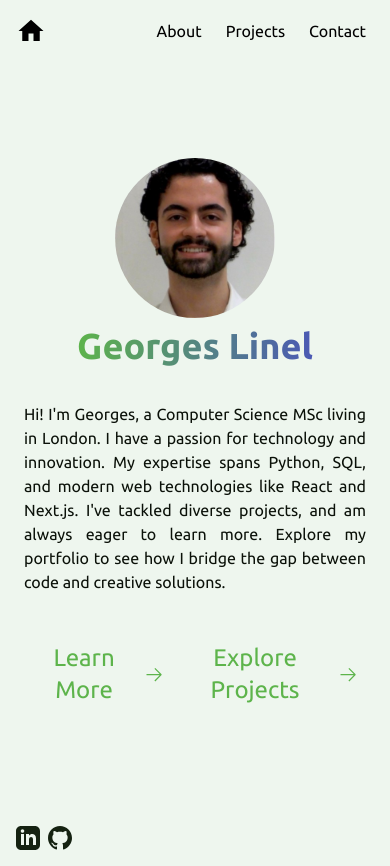
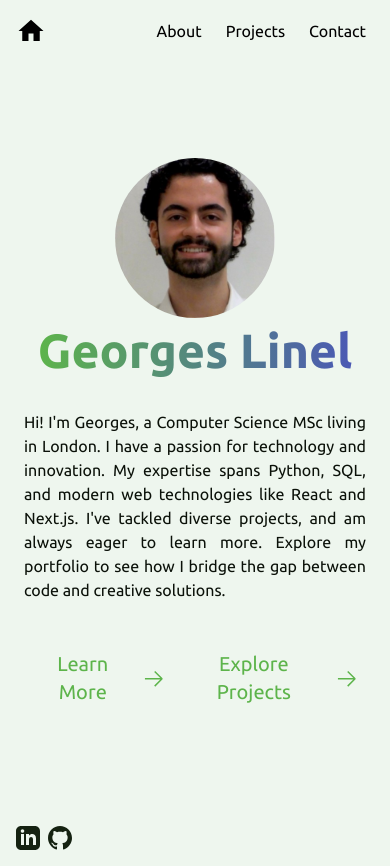
Before and after one commit to georgeslnl/georgeslnl.github.io, a React (Create React App) app: page / in a window 390 px wide. Built offline with nearby package versions, Linux system fonts and the light colour scheme.

Commit message:
Improve home buttons for mobile

```diff
--- a/src/Components/ExploreProjectsButton.jsx
+++ b/src/Components/ExploreProjectsButton.jsx
@@ -8,7 +8,7 @@ export default function ExploreProjectsButton() {
         <div className="w-fit hover:rounded-lg p-2 hover:bg-gradient-to-r from-primary-500 to-secondary-500 text-primary-500 hover:text-background-50">
         <Link to="/projects" className="hover:text-background-50">
         <div className="flex justify-center items-center gap-2 hover:text-background-50">
-            <p className='text-center text-2xl'>Explore Projects </p>
+            <p className='text-center text-xl md:text-2xl'>Explore Projects </p>
             <VscArrowRight className="text-2xl"/>
         </div>
         </Link>
--- a/src/Components/LearnMoreButton.jsx
+++ b/src/Components/LearnMoreButton.jsx
@@ -8,7 +8,7 @@ export default function LearnMoreButton() {
         <div className="w-fit hover:rounded-lg p-2 hover:bg-gradient-to-r from-primary-500 to-secondary-500 text-primary-500 hover:text-background-50">
         <Link to="/about" className="hover:text-background-50">
         <div className="flex justify-center items-center gap-2 hover:text-background-50">
-            <p className='text-center text-2xl'>Learn More</p>
+            <p className='text-center text-xl md:text-2xl'>Learn More</p>
             <VscArrowRight className="text-2xl"/>
         </div>
         </Link>
--- a/src/Pages/Home.js
+++ b/src/Pages/Home.js
@@ -31,7 +31,7 @@ const Home = () => {
     <div className="w-screen my-24 px-6">
       <div className="max-w-6xl m-auto">
         <div className="md:flex md:flex-row md:justify-between md:items-center flex flex-col-reverse gap-2 justify-center items-center ">
-          <h1 className="font-extrabold text-4xl md:text-8xl bg-gradient-to-r from-primary-500 to-secondary-500 bg-clip-text text-transparent w-fit pb-1 md:pb-2">
+          <h1 className="font-extrabold text-5xl md:text-8xl bg-gradient-to-r from-primary-500 to-secondary-500 bg-clip-text text-transparent w-fit pb-1 md:pb-2">
             Georges Linel
           </h1>
           <img
@@ -46,7 +46,7 @@ const Home = () => {
         I've tackled diverse projects, and am always eager to learn more.
         Explore my portfolio to see how I bridge the gap between code and creative solutions.
         </p>
-        <div className="flex flex-row justify-between lg:flex lg:flex-col lg:gap-2">
+        <div className="flex flex-row justify-around lg:flex lg:flex-col lg:gap-2">
         <LearnMore />
         <ExploreProjectsButton />
         </div>
```
Also changed, not shown: 1 other file (tests, documents, lock files or other folders).
